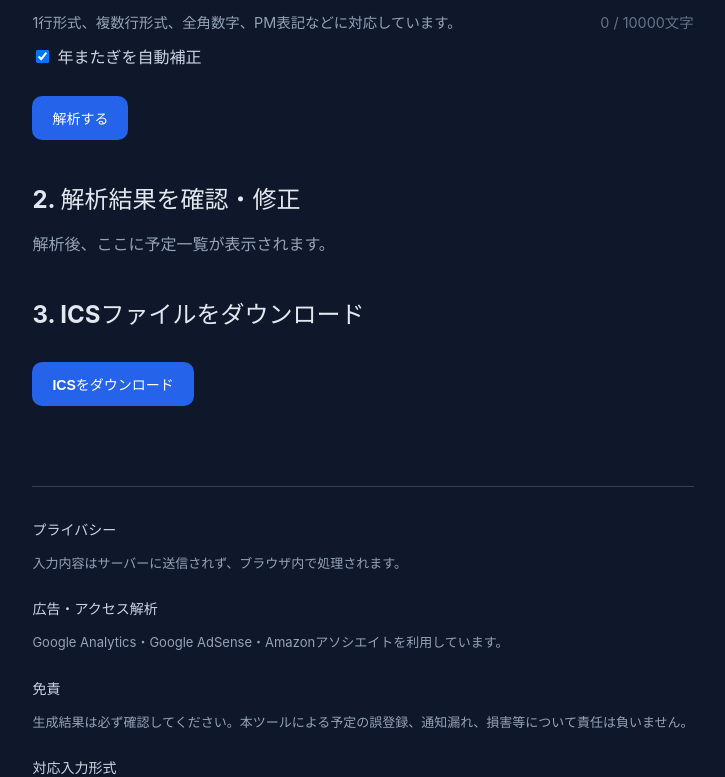
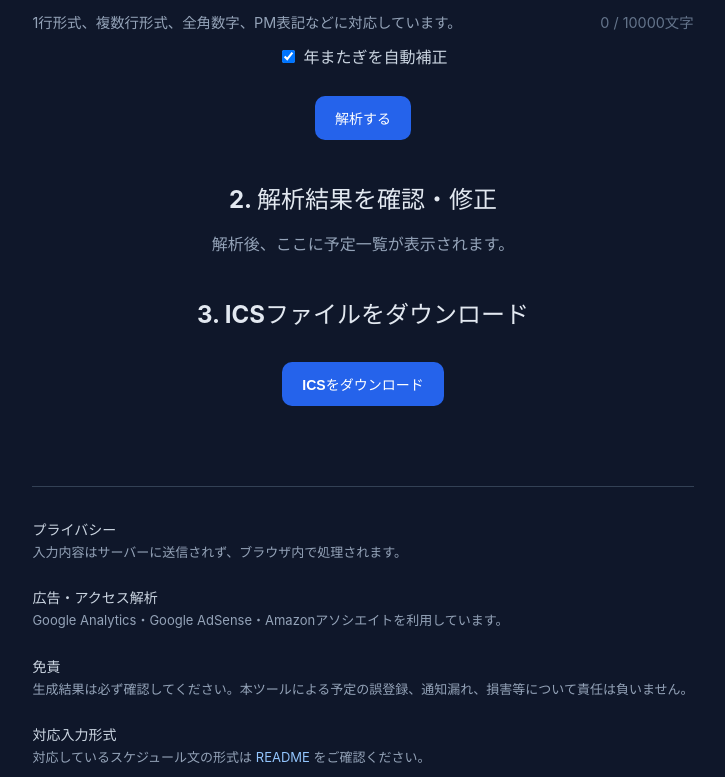
Before and after one commit to yasoowork/jp-schedule-to-ics, a React (Vite) app: page / in a window 1280 px wide. Shown: the part 579-1356 px from the top of the page, without its empty margins (277-1002 px from the left). Built offline with nearby package versions, Linux system fonts and the light colour scheme.

Commit message:
modify site

```diff
--- a/src/App.css
+++ b/src/App.css
@@ -21,7 +21,9 @@ body {
     BlinkMacSystemFont,
     sans-serif;
 }
-
+p {
+  margin: 2px 0px;
+}
 #root {
   width: 1126px;
   max-width: 100%;
@@ -30,6 +32,7 @@ body {
   display: flex;
   flex-direction: column;
   box-sizing: border-box;
+  text-align: center;
 }
 
 .container {
@@ -154,6 +157,7 @@ body {
 .compact-event-meta {
   display: flex;
   flex-wrap: wrap;
+  align-items: center;
   gap: 12px;
   margin-top: 6px;
 
```
